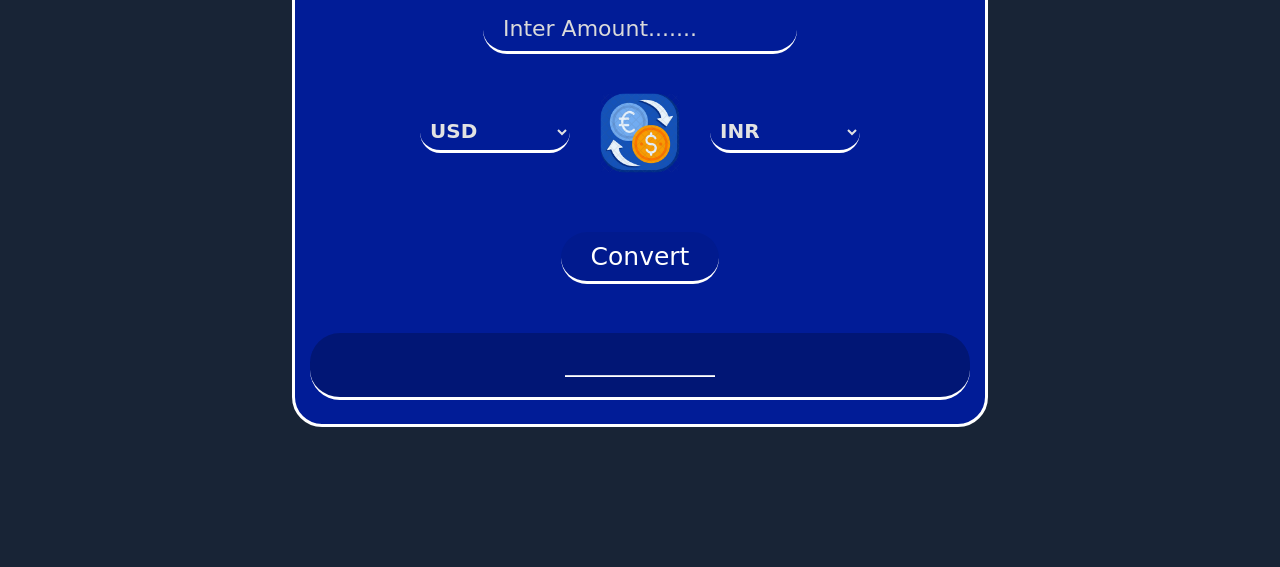
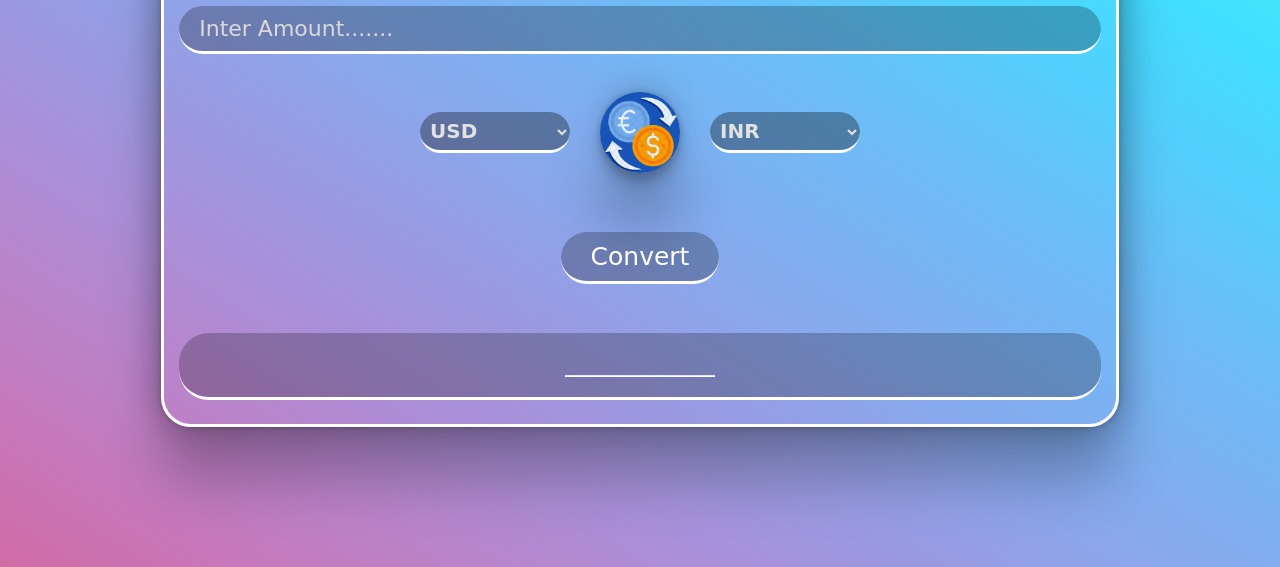
Before and after one commit to mohitanand744/Currency-Converter, a plain HTML site: page index.html in a window 1280 px wide. Shown: the part 233-800 px from the top of the page. Drawn offline with Linux system fonts and the light colour scheme.

Commit message:
added some more styling

```diff
--- a/index.html
+++ b/index.html
@@ -23,7 +23,7 @@
           <img
             style="margin: 2rem"
             width="80"
-            src="./img/currency-converter.webp"
+            src="./img/currency-converter.png"
             alt=""
           />
           <select name="currency" class="tocurrency"></select>
--- a/script.js
+++ b/script.js
@@ -1,4 +1,5 @@
-let apiUrl = "https://v6.exchangerate-api.com/v6/9938a6ae2b4f18570f810514/latest/USD";
+let apiUrl =
+  "https://v6.exchangerate-api.com/v6/9938a6ae2b4f18570f810514/latest/USD";
 let fromCurrency = document.querySelector(".fromcurrency");
 let toCurrency = document.querySelector(".tocurrency");
 let convertBtn = document.querySelector(".convert-btn");
@@ -36,7 +37,7 @@ let convertCurrency = async () => {
       2
     )} ${tcurrency}`;
   } else {
-    alert("Please Fill in the amount");
+    result.innerHTML = "Please Fill in the amount";
   }
 };
 
--- a/style.css
+++ b/style.css
@@ -12,7 +12,21 @@ html {
 body {
   width: 100%;
   height: 100vh;
-  background: #182436;
+  background-image: linear-gradient(
+    to right top,
+    #d16ba5,
+    #c777b9,
+    #ba83ca,
+    #aa8fd8,
+    #9a9ae1,
+    #8aa7ec,
+    #79b3f4,
+    #69bff8,
+    #52cffe,
+    #41dfff,
+    #46eefa,
+    #5ffbf1
+  );
   display: flex;
   justify-content: center;
   align-items: center;
@@ -25,11 +39,13 @@ body {
   justify-content: space-around;
   align-items: center;
   border: 3px solid #fff;
-  background: #011c97;
   flex-wrap: wrap;
   min-height: 65%;
+  min-width: 76%;
+  box-shadow: rgba(0, 0, 0, 0.25) 0px 54px 55px,
+    rgba(0, 0, 0, 0.12) 0px 0px 30px, rgba(0, 0, 0, 0.12) 0px 0px 6px,
+    rgba(0, 0, 0, 0.17) 0px 0px 33px, rgba(0, 0, 0, 0.09) 0px 0px 5px;
   padding: 1.5rem;
-  max-width: 80%;
   border-radius: 3rem;
   -webkit-border-radius: 3rem;
   -moz-border-radius: 3rem;
@@ -54,7 +70,7 @@ header {
   text-align: center;
   width: 100%;
   & input {
-    flex: 1;
+    width: 100%;
     padding: 1rem 2rem;
     font-size: 2.2rem;
     border-radius: 3rem;
@@ -65,7 +81,7 @@ header {
     outline: none;
     border: none;
     border-bottom: 3px solid #ffff;
-    background: transparent;
+    background: #0000003f;
     color: #fff;
 
     &::placeholder {
@@ -84,13 +100,13 @@ select {
   outline: none;
   border: none;
   border-bottom: 3px solid #ffff;
-  background: transparent;
+  background: #00000054;
   color: #e2e2e2;
   font-size: 2rem;
   font-weight: bold;
 
   & option {
-    background: #424242;
+    background: #00000057;
     height: 200px;
   }
 }
@@ -112,6 +128,17 @@ select {
   gap: 1rem;
   flex-wrap: wrap;
   justify-content: center;
+
+  & img {
+    box-shadow: rgba(0, 0, 0, 0.25) 0px 54px 55px,
+      rgba(0, 0, 0, 0.12) 0px -12px 30px, rgba(0, 0, 0, 0.12) 0px 4px 6px,
+      rgba(0, 0, 0, 0.17) 0px 12px 13px, rgba(0, 0, 0, 0.09) 0px -3px 5px;
+    border-radius: 5.5rem;
+    -webkit-border-radius: 5.5rem;
+    -moz-border-radius: 5.5rem;
+    -ms-border-radius: 5.5rem;
+    -o-border-radius: 5.5rem;
+  }
 }
 .btn-contaner {
   text-align: center;
@@ -124,7 +151,7 @@ select {
   outline: none;
   border: none;
   border-bottom: 3px solid #ffff;
-  background: #00000010;
+  background: #0000003d;
   color: #fff;
   border-radius: 4rem;
   -webkit-border-radius: 4rem;
```
Also changed, not shown: img/currency-converter.png (added), img/currency-converter.webp (deleted).
